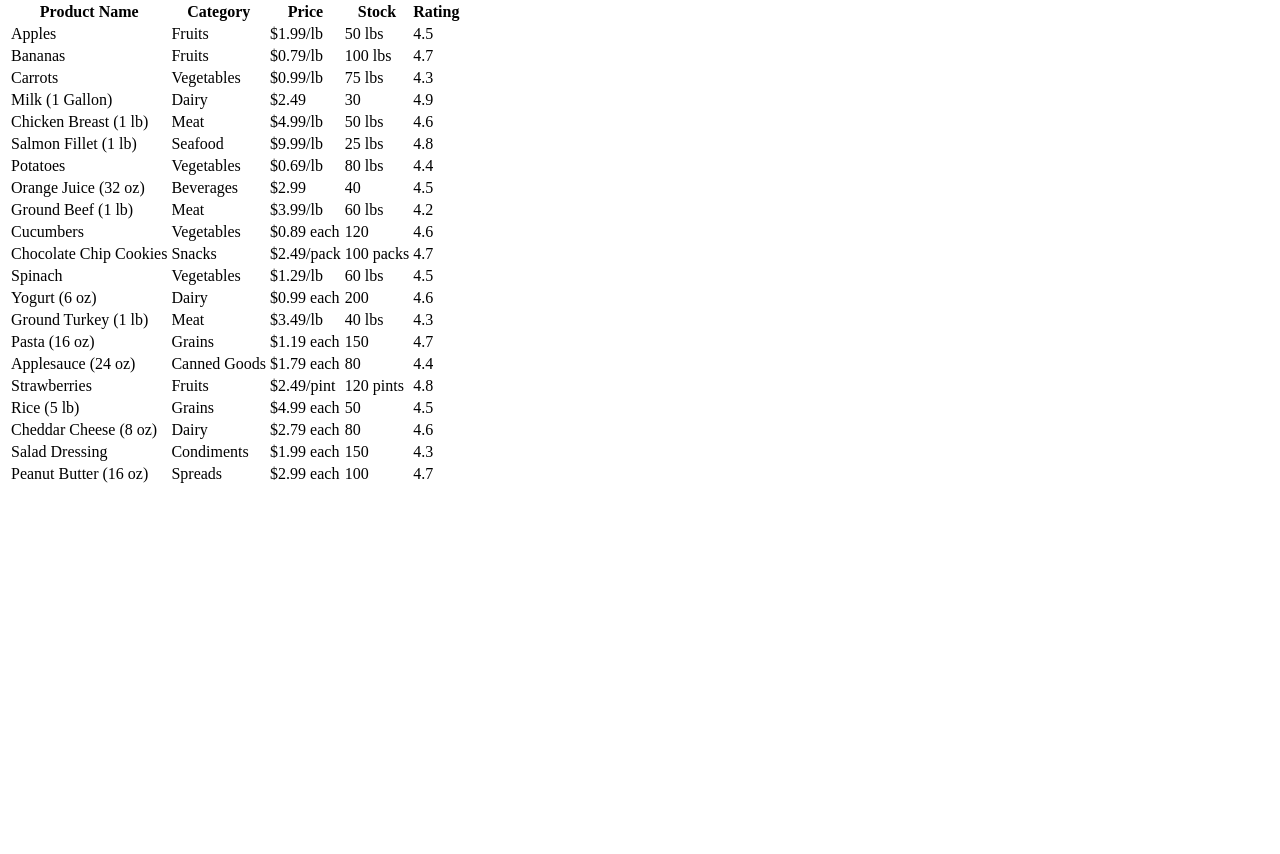
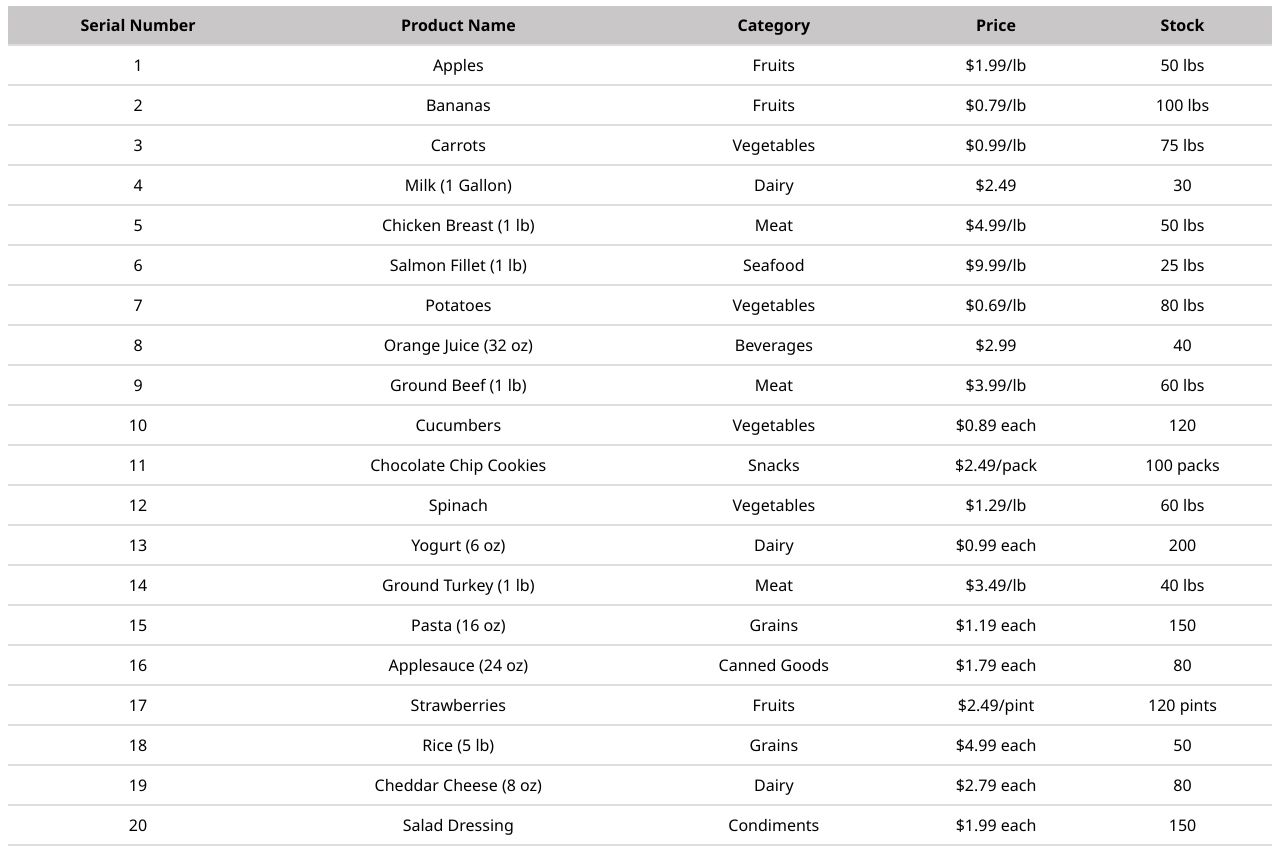
Before and after one commit to adeolaakinyele/devcareer-assignments, a plain HTML site: page Responsive Table/index.html in a window 1280 px wide. Shown: the part 80-934 px from the top of the page. Before the commit the page ends 800 px from the top, so only its background shows below. Drawn offline with Linux system fonts and the light colour scheme.

Commit message:
Edited the content of the table

```diff
--- a/Responsive Table/index.html
+++ b/Responsive Table/index.html
@@ -3,9 +3,8 @@
 <head>
     <meta charset="UTF-8">
     <meta name="viewport" content="width=device-width, initial-scale=1.0">
-    <title>Rensponsive Table</title>
+    <title>Responsive Table</title>
     <link rel="stylesheet" href="/Responsive Table/style.css">
-
 </head>
 <body>
     <h1>
@@ -14,160 +13,153 @@
     <table class="table">
         <thead>
             <tr>
+                <th>Serial Number</th> <!-- Header for the serial number column -->
                 <th>Product Name</th>
                 <th>Category</th>
                 <th>Price</th>
                 <th>Stock</th>
-                <th>Rating</th>
             </tr>
         </thead>
         <tbody>
             <tr>
+                <td></td>
                 <td>Apples</td>
                 <td>Fruits</td>
                 <td>$1.99/lb</td>
                 <td>50 lbs</td>
-                <td>4.5</td>
             </tr>
             <tr>
+                <td></td>
                 <td>Bananas</td>
                 <td>Fruits</td>
                 <td>$0.79/lb</td>
                 <td>100 lbs</td>
-                <td>4.7</td>
             </tr>
             <tr>
+                <td></td>
                 <td>Carrots</td>
                 <td>Vegetables</td>
                 <td>$0.99/lb</td>
                 <td>75 lbs</td>
-                <td>4.3</td>
             </tr>
             <tr>
+                <td></td>
                 <td>Milk (1 Gallon)</td>
                 <td>Dairy</td>
                 <td>$2.49</td>
                 <td>30</td>
-                <td>4.9</td>
             </tr>
             <tr>
+                <td></td>
                 <td>Chicken Breast (1 lb)</td>
                 <td>Meat</td>
                 <td>$4.99/lb</td>
                 <td>50 lbs</td>
-                <td>4.6</td>
             </tr>
             <tr>
+                <td></td>
                 <td>Salmon Fillet (1 lb)</td>
                 <td>Seafood</td>
                 <td>$9.99/lb</td>
                 <td>25 lbs</td>
-                <td>4.8</td>
             </tr>
             <tr>
+                <td></td>
                 <td>Potatoes</td>
                 <td>Vegetables</td>
                 <td>$0.69/lb</td>
                 <td>80 lbs</td>
-                <td>4.4</td>
             </tr>
             <tr>
+                <td></td>
                 <td>Orange Juice (32 oz)</td>
                 <td>Beverages</td>
                 <td>$2.99</td>
                 <td>40</td>
-                <td>4.5</td>
             </tr>
             <tr>
+                <td></td>
                 <td>Ground Beef (1 lb)</td>
                 <td>Meat</td>
                 <td>$3.99/lb</td>
                 <td>60 lbs</td>
-                <td>4.2</td>
             </tr>
             <tr>
+                <td></td>
                 <td>Cucumbers</td>
                 <td>Vegetables</td>
                 <td>$0.89 each</td>
                 <td>120</td>
-                <td>4.6</td>
             </tr>
             <tr>
+                <td></td>
                 <td>Chocolate Chip Cookies</td>
                 <td>Snacks</td>
                 <td>$2.49/pack</td>
                 <td>100 packs</td>
-                <td>4.7</td>
             </tr>
             <tr>
+                <td></td>
                 <td>Spinach</td>
                 <td>Vegetables</td>
                 <td>$1.29/lb</td>
                 <td>60 lbs</td>
-                <td>4.5</td>
             </tr>
             <tr>
+                <td></td>
                 <td>Yogurt (6 oz)</td>
                 <td>Dairy</td>
                 <td>$0.99 each</td>
                 <td>200</td>
-                <td>4.6</td>
             </tr>
             <tr>
+                <td></td>
                 <td>Ground Turkey (1 lb)</td>
                 <td>Meat</td>
                 <td>$3.49/lb</td>
                 <td>40 lbs</td>
-                <td>4.3</td>
             </tr>
             <tr>
+                <td></td>
                 <td>Pasta (16 oz)</td>
                 <td>Grains</td>
                 <td>$1.19 each</td>
                 <td>150</td>
-                <td>4.7</td>
             </tr>
             <tr>
+                <td></td>
                 <td>Applesauce (24 oz)</td>
                 <td>Canned Goods</td>
                 <td>$1.79 each</td>
                 <td>80</td>
-                <td>4.4</td>
             </tr>
             <tr>
+                <td></td>
                 <td>Strawberries</td>
                 <td>Fruits</td>
                 <td>$2.49/pint</td>
                 <td>120 pints</td>
-                <td>4.8</td>
             </tr>
             <tr>
+                <td></td>
                 <td>Rice (5 lb)</td>
                 <td>Grains</td>
                 <td>$4.99 each</td>
                 <td>50</td>
-                <td>4.5</td>
             </tr>
             <tr>
+                <td></td>
                 <td>Cheddar Cheese (8 oz)</td>
                 <td>Dairy</td>
                 <td>$2.79 each</td>
                 <td>80</td>
-                <td>4.6</td>
             </tr>
             <tr>
+                <td></td>
                 <td>Salad Dressing</td>
                 <td>Condiments</td>
                 <td>$1.99 each</td>
                 <td>150</td>
-                <td>4.3</td>
-            </tr>
-            <tr>
-                <td>Peanut Butter (16 oz)</td>
-                <td>Spreads</td>
-                <td>$2.99 each</td>
-                <td>100</td>
-                <td>4.7</td>
             </tr>
     </table>
 </body>
--- a/Responsive Table/style.css
+++ b/Responsive Table/style.css
@@ -0,0 +1,56 @@
+body
+		{
+		    counter-reset: Serial;
+		}
+
+		table
+		{
+		    border-collapse: separate;
+		}
+
+		tr td:first-child:before
+		{
+		  counter-increment: Serial;
+		  content: counter(Serial);
+		}
+body {
+        font-family: 'Segoe UI', Tahoma, Geneva, Verdana, sans-serif;
+}
+
+.table-container {
+    overflow-x: auto;
+}
+
+table {
+    width: 100%;
+    border-collapse: collapse;
+}
+
+thead {
+    background-color: #c9c7c7;
+}
+
+th, td {
+    padding: 8px;
+    text-align: center;
+    border-bottom: 2px solid #ddd;
+}
+td{
+    text-align: center;
+}
+@media screen and (max-width: 600px) {
+    th, td {
+        display: block;
+        border-bottom: px solid #a8a7a7;
+    }
+
+    th {
+        text-align: center;
+    }
+
+    td:before {
+        content: attr(data-label);
+        font-weight: bold;
+        text-transform: uppercase;
+    }
+}
```
